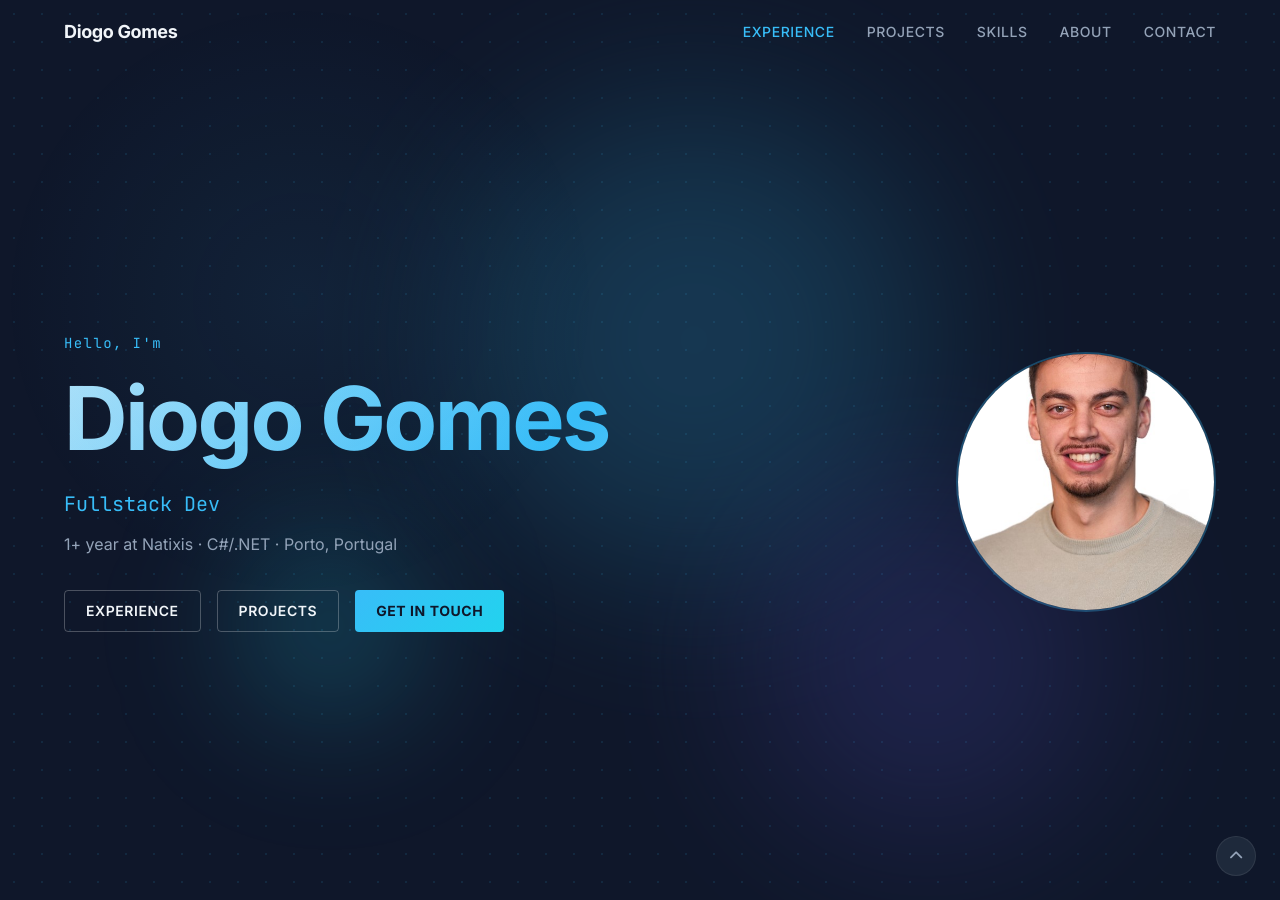
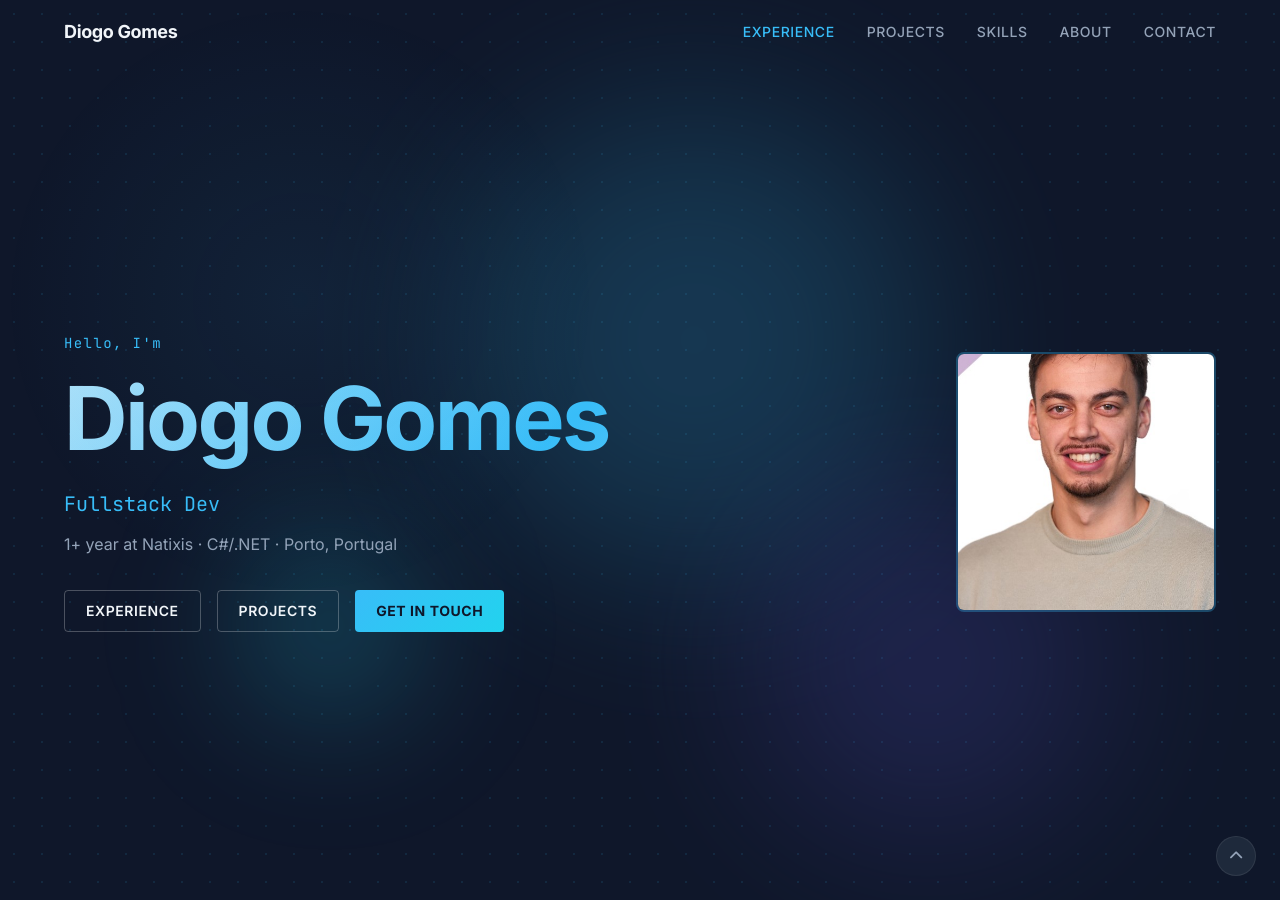
Before and after one commit to Diogoafg7/Diogoafg7.github.io, a Jekyll site: the page built from _posts/2024-09-17-project-5.markdown, in a window 1280 px wide and 900 px high. Built offline with Jekyll 4.4.1, drawn with Linux system fonts in a browser that asks for light colours.

Commit message:
feat: update border-radius for hero and about photos to enhance visual consistency

```diff
--- a/css/main.css
+++ b/css/main.css
@@ -252,7 +252,7 @@ ul, ol {
 .hero__photo {
   width: 260px;
   height: 260px;
-  border-radius: 50%;
+  border-radius: 8px;
   object-fit: cover;
   border: 2px solid rgba(56, 189, 248, 0.3);
 }
@@ -589,7 +589,7 @@ ul, ol {
 .about__photo {
   width: 220px;
   height: 220px;
-  border-radius: 50%;
+  border-radius: 8px;
   object-fit: cover;
   border: 2px solid var(--color-border-light);
 }
```
